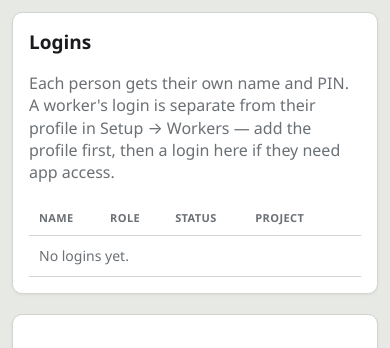
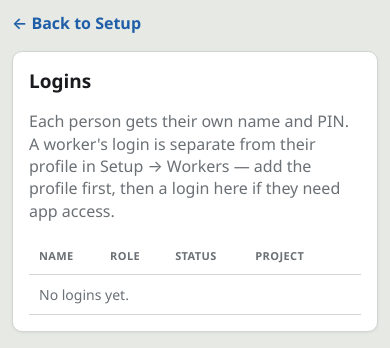
Before and after one commit to suneeltest2026/aajkaam, a Node server app: template views/setup/users.ejs in a window 390 px wide. Shown: the part 54-402 px from the top of the page. Run offline with Node 20, Linux system fonts and the light colour scheme; the template is opened without the code that fills it, so the values that code supplies are empty.

Commit message:
Add a back-link to the main Setup section on every setup sub-page
Each Setup sub-page (Projects, Trades, Workers, Users, Targets,
Activities, Summary) now has a "Back to Setup" link at the top, so
there's a way back to the section index without relying on the top nav
tab, which can get cut off on narrower phone screens.

```diff
--- a/views/setup/activities.ejs
+++ b/views/setup/activities.ejs
@@ -7,6 +7,7 @@
 <body class="role-supervisor">
   <%- include('../partials/nav', {current: 'setup'}) %>
   <main>
+    <p style="margin:0 0 16px;"><a href="/setup">&larr; Back to Setup</a></p>
     <div class="card">
       <h2>New Activity</h2>
       <form method="POST" action="/setup/activities">
--- a/views/setup/projects.ejs
+++ b/views/setup/projects.ejs
@@ -7,6 +7,7 @@
 <body class="role-supervisor">
   <%- include('../partials/nav', {current: 'setup'}) %>
   <main>
+    <p style="margin:0 0 16px;"><a href="/setup">&larr; Back to Setup</a></p>
     <div class="card">
       <h2>Projects</h2>
       <form method="POST" action="/setup/projects">
--- a/views/setup/summary.ejs
+++ b/views/setup/summary.ejs
@@ -7,6 +7,7 @@
 <body class="role-supervisor">
   <%- include('../partials/nav', {current: 'setup'}) %>
   <main>
+    <p style="margin:0 0 16px;"><a href="/setup">&larr; Back to Setup</a></p>
     <div class="card">
       <h2 style="margin-bottom:4px;">Setup Summary</h2>
       <p style="color:var(--steel);font-size:13px;margin:0 0 16px;">Everything entered across Setup, in one place — download a copy any time.</p>
--- a/views/setup/targets.ejs
+++ b/views/setup/targets.ejs
@@ -7,6 +7,7 @@
 <body class="role-supervisor">
   <%- include('../partials/nav', {current: 'setup'}) %>
   <main>
+    <p style="margin:0 0 16px;"><a href="/setup">&larr; Back to Setup</a></p>
     <div class="card">
       <h2>New Target</h2>
       <p style="color:var(--steel);font-size:13px;">Leave "Project Type" blank to make this the general/default target for that stage.</p>
--- a/views/setup/trades.ejs
+++ b/views/setup/trades.ejs
@@ -7,6 +7,7 @@
 <body class="role-supervisor">
   <%- include('../partials/nav', {current: 'setup'}) %>
   <main>
+    <p style="margin:0 0 16px;"><a href="/setup">&larr; Back to Setup</a></p>
     <div class="card">
       <h2>Trades</h2>
       <form method="POST" action="/setup/trades">
--- a/views/setup/users.ejs
+++ b/views/setup/users.ejs
@@ -7,6 +7,7 @@
 <body class="role-supervisor">
   <%- include('../partials/nav', {current: 'setup'}) %>
   <main>
+    <p style="margin:0 0 16px;"><a href="/setup">&larr; Back to Setup</a></p>
     <% if (error === 'mismatch') { %><p class="auth-error">PIN and confirmation didn't match — try again.</p><% } %>
 
     <div class="card">
--- a/views/setup/workers.ejs
+++ b/views/setup/workers.ejs
@@ -7,6 +7,7 @@
 <body class="role-supervisor">
   <%- include('../partials/nav', {current: 'setup'}) %>
   <main>
+    <p style="margin:0 0 16px;"><a href="/setup">&larr; Back to Setup</a></p>
     <div class="card">
       <h2>New Worker</h2>
       <form method="POST" action="/setup/workers">
```
